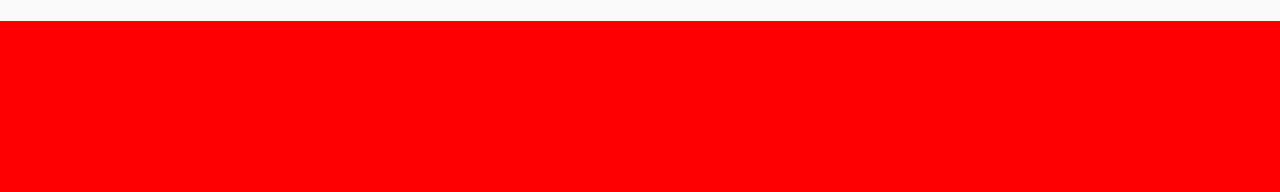
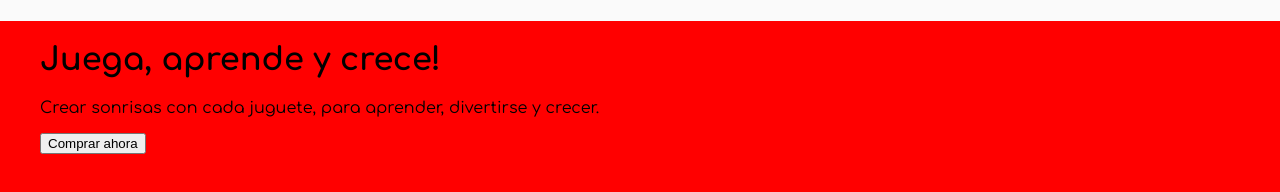
Before and after one commit to devchris03/Rainboow, a website: page index.html in a window 1280 px wide. Shown: the part 60-252 px from the top of the page. Drawn offline with Linux system fonts and the light colour scheme.

Commit message:
build: crea estructura al hero del HTML

```diff
--- a/index.html
+++ b/index.html
@@ -25,5 +25,14 @@
             </div>
         </div> <!-- content -->
     </header>
+    <div class="hero">
+        <div class="hero__content wrapper">
+            <div class="hero__details">
+                <h1 class="hero__title">Juega, aprende y crece!</h1>
+                <p class="hero__text">Crear sonrisas con cada juguete, para aprender, divertirse y crecer.</p>
+                <button class="hero__button">Comprar ahora</button>
+            </div>
+        </div>
+    </div> <!-- hero -->
 </body>
 </html>
```
